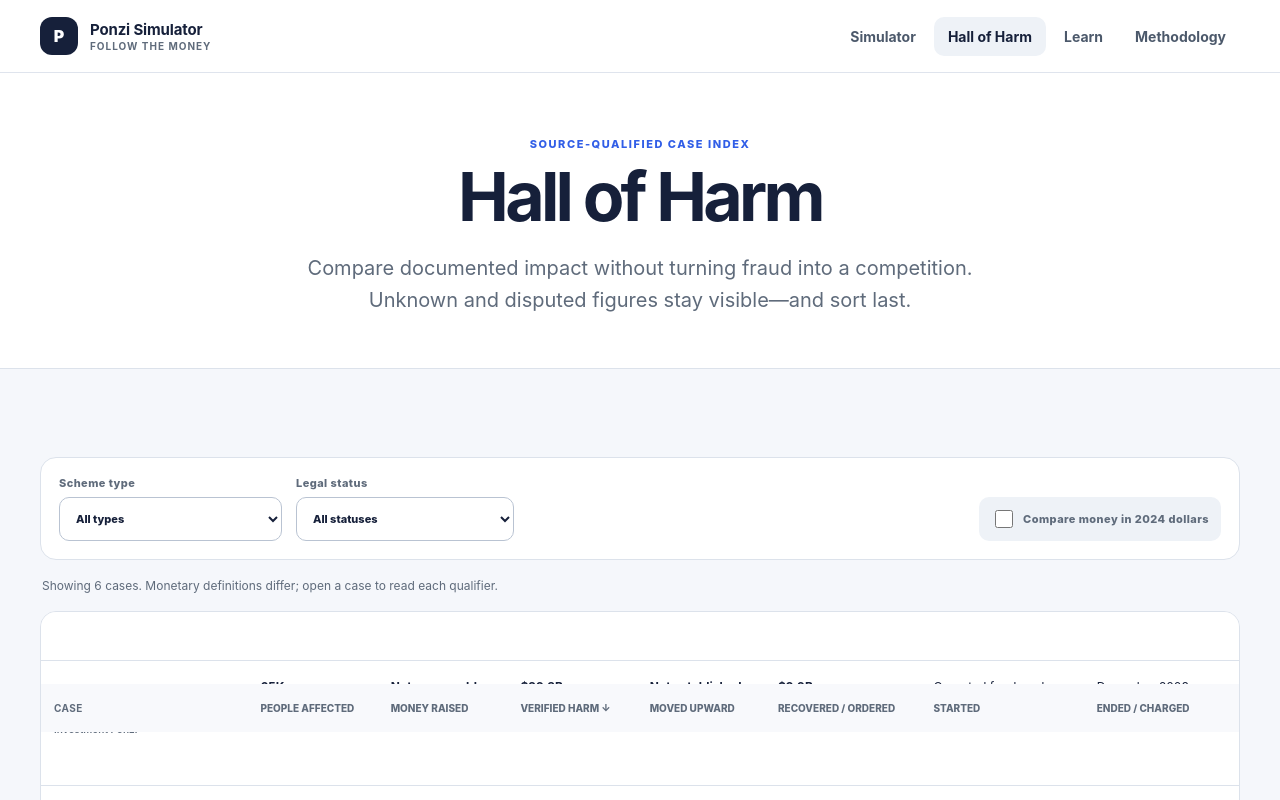
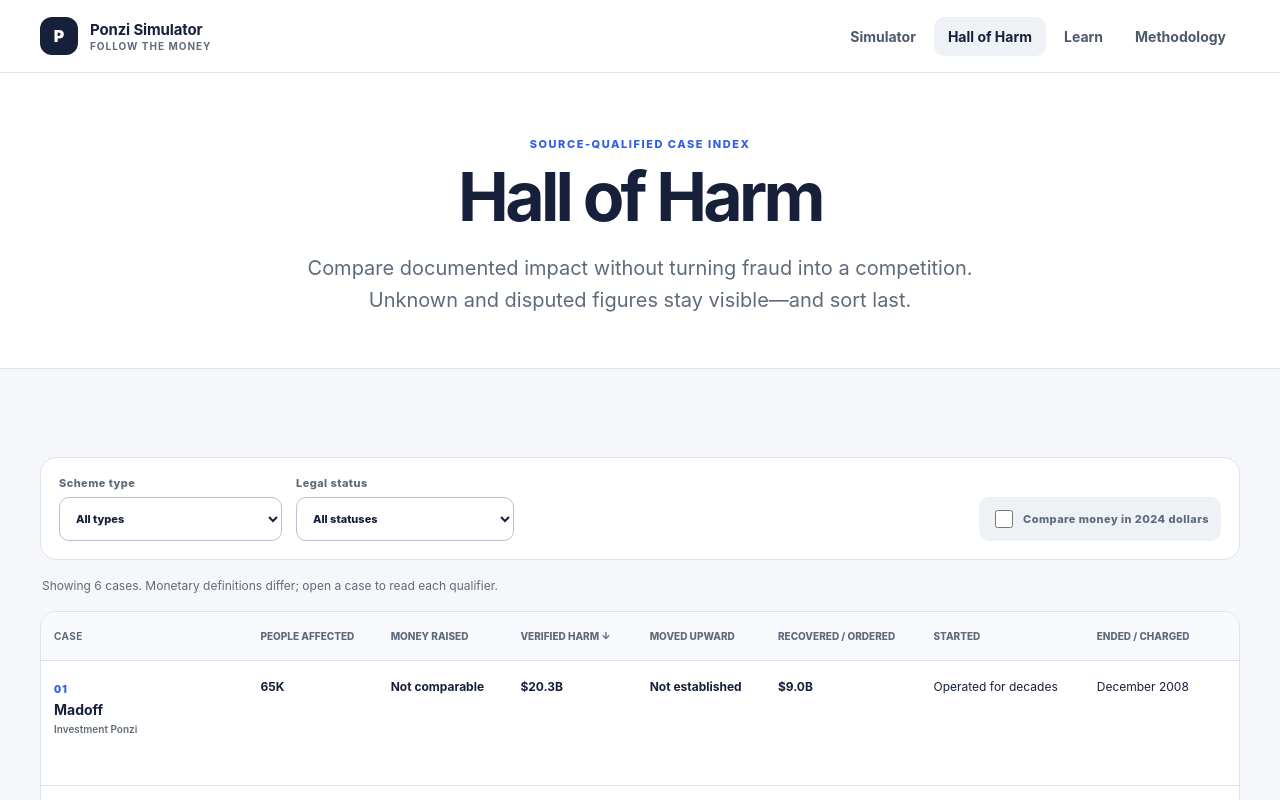
Before and after one commit to louispaulet/ponzi_simulator, a React (Vite) app: page /hall-of-harm in a window 1280 px wide. Shown: the top 800 px of the page. Built offline with nearby package versions, Linux system fonts and the light colour scheme.

Commit message:
Fix leaderboard first-row overlap

```diff
--- a/src/index.css
+++ b/src/index.css
@@ -178,7 +178,7 @@ input[type="text"], input[type="number"] { width: 100%; padding: 0 12px; }
 .leaderboard-table-wrap { overflow-x: auto; border: 1px solid var(--line); border-radius: 16px; background: white; }
 .leaderboard-table { width: 100%; min-width: 1380px; border-collapse: collapse; font-size: 12px; }
 .leaderboard-table th, .leaderboard-table td { padding: 18px 13px; border-bottom: 1px solid var(--line); text-align: left; vertical-align: top; }
-.leaderboard-table thead th { position: sticky; top: 72px; z-index: 2; background: #f8f9fc; color: var(--muted); font-size: 10px; letter-spacing: .04em; text-transform: uppercase; }
+.leaderboard-table thead th { position: sticky; top: 0; z-index: 2; background: #f8f9fc; color: var(--muted); font-size: 10px; letter-spacing: .04em; text-transform: uppercase; }
 .leaderboard-table thead button { border: 0; padding: 0; background: transparent; color: inherit; cursor: pointer; font-size: inherit; font-weight: 850; text-align: left; text-transform: inherit; }
 .leaderboard-table tbody tr:hover { background: #fbfcff; }
 .leaderboard-table tbody th { min-width: 190px; font-size: 14px; }
```
Also changed, not shown: 1 other file (tests, documents, lock files or other folders).
